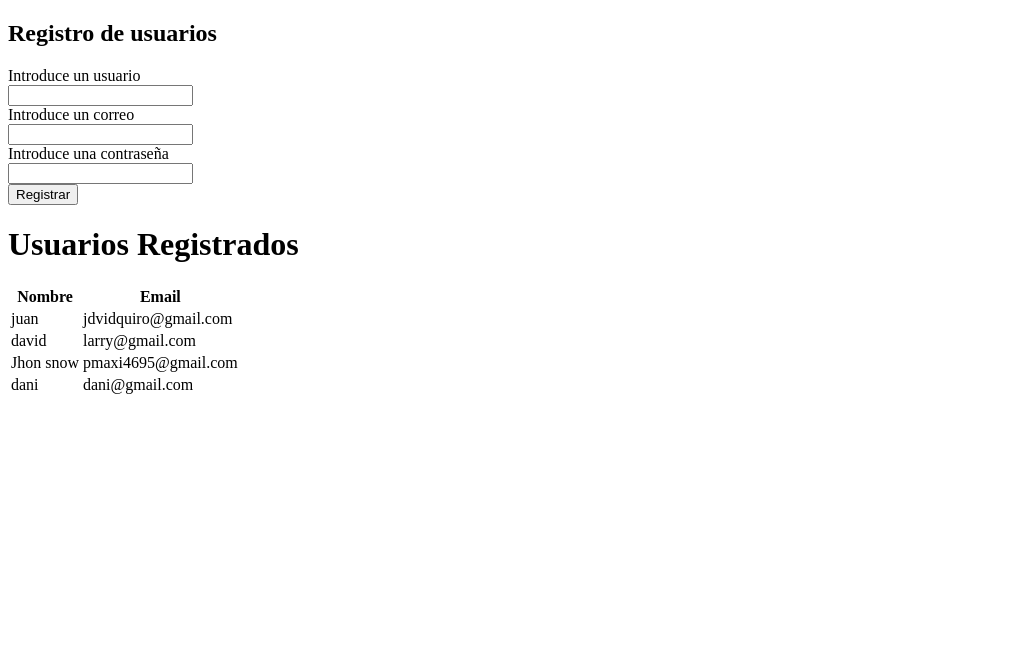
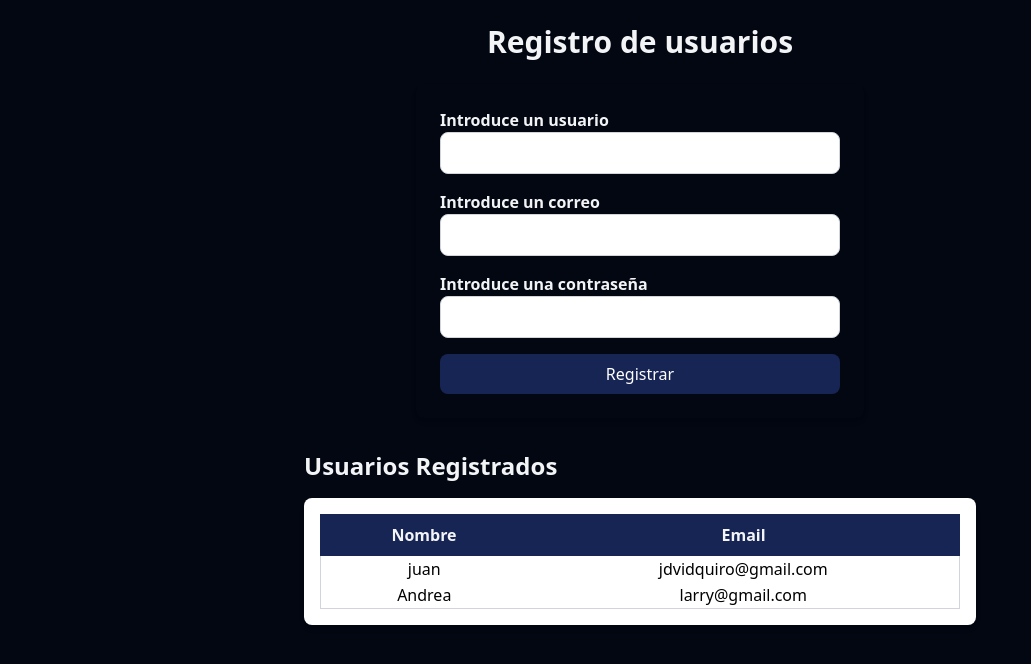
Before and after one commit to 19JuanDavid/Soap-Rest, a PHP site: page /entorno_servidor/ in a window 1280 px wide. Shown: the top 664 px of the page, without its empty margins (0-1031 px from the left). Run offline with PHP 8.4, Linux system fonts and the light colour scheme; some libraries are stand-ins or nearby versions.

Commit message:
finished project

```diff
--- a/REST/apiRest.php
+++ b/REST/apiRest.php
@@ -1,9 +1,4 @@
 <?php
-
-/*NOTA:
-En el formulario de registro de usuarios, una vez se haya registrado un usuario,
-click en aceptar el alert y recargar la página para visualizar el usuario registrado en la tabla de usuarios registrados.
-*/
 
 header("Content-Type: application/json");
 header("Access-Control-Allow-Origin: *");
--- a/index.php
+++ b/index.php
@@ -1,51 +1,52 @@
-<!--NOTA:
-En el formulario de registro de usuarios, una vez se haya registrado un usuario,
-click en aceptar el alert y recargar la página para visualizar el usuario registrado en la tabla de usuarios registrados.
--->
 <!DOCTYPE html>
 <html lang="en">
 <head>
     <meta charset="UTF-8">
     <meta name="viewport" content="width=device-width, initial-scale=1.0">
     <title>SOAP-REST</title>
+    <script src="https://cdn.tailwindcss.com"></script>
 </head>
-<body>
-    <header>
-        <h2>Registro de usuarios</h2>
+<body class="bg-gray-950 flex flex-col items-center p-6">
+
+    <header class="mb-6">
+        <h2 class="text-3xl font-bold text-gray-100">Registro de usuarios</h2>
     </header>
-    <form id="registroFormulario" action="http://localhost/entorno_servidor/Practica_Soap/SOAP/clienteSoap.php" method="post">
+
+    <div class="bg-gray p-6 rounded-lg shadow-md w-full max-w-md">
+        <form id="registroFormulario" action="entorno_servidor/Soap-Rest/main.js" method="post" class="space-y-4">
             <div>
-            <Label>Introduce un usuario</Label>
+                <label class="block text-gray-100 font-semibold">Introduce un usuario</label>
+                <input type="text" name="nombre" id="nombreUsuario" required
+                    class="w-full p-2 border border-gray-300 rounded-lg focus:outline-none focus:ring-2 focus:ring-blue-900">
             </div>
             <div>
-            <input type="text" name="nombre" id="nombreUsuario" required>
+                <label class="block text-gray-100 font-semibold">Introduce un correo</label>
+                <input type="email" name="email" id="email" required
+                    class="w-full p-2 border border-gray-300 rounded-lg focus:outline-none focus:ring-2 focus:ring-blue-900">
             </div>
             <div>
-            <label>Introduce un correo</label>
+                <label class="block text-gray-100 font-semibold">Introduce una contraseña</label>
+                <input type="password" name="contraseña" id="contraseña" required
+                    class="w-full p-2 border border-gray-300 rounded-lg focus:outline-none focus:ring-2 focus:ring-blue-900">
             </div>
-        <div>
-            <input type="email" name="email" id="email" required>
+            <button type="submit" class="w-full bg-blue-950 text-white py-2 rounded-lg hover:bg-blue-900">Registrar</button>
+        </form>
     </div>
-        <div>
-            <label>Introduce una contraseña</label>
-        </div>
-        <div>
-        <input type="password" name="contraseña" id="contraseña" required>
-        </div>
-        <button type="submit">Registrar</button>
-    </form>
 
-    <h1>Usuarios Registrados</h1>
-  <table>
+    <div class="mt-8 w-full max-w-2xl">
+        <h1 class="text-2xl font-bold text-gray-100 mb-4">Usuarios Registrados</h1>
+        <div class="bg-white p-4 rounded-lg shadow-md overflow-x-auto">
+            <table class="w-full border-collapse border border-gray-300">
                 <thead>
-      <tr>
-        <th>Nombre</th>
-        <th>Email</th>
+                    <tr class="bg-blue-950">
+                        <th class="border border-blue-950 text-gray-100 p-2">Nombre</th>
+                        <th class="border border-blue-950 text-gray-100 p-2">Email</th>
                     </tr>
                 </thead>
-    <tbody id="tabla-usuarios">
-    </tbody>
+                <tbody id="tabla-usuarios" class="text-center"></tbody>
             </table>
+        </div>
+    </div>
 
     <script src="main.js"></script>
 </body>
--- a/usuarios.json
+++ b/usuarios.json
@@ -5,18 +5,8 @@
         "contrase\u00f1aUsuario": "$2y$10$d0bRxFhQiVOlqFcLEjGBg.8un8f\/806H38CE7p8wsNPpknqo7cGV6"
     },
     {
-        "nombreUsuario": "david",
+        "nombreUsuario": "Andrea",
         "correoUsuario": "larry@gmail.com",
-        "contrase\u00f1aUsuario": "$2y$10$pnYK3GF\/WSWMNkbxioErgezmTfPjqsMiWx92gFkGb.RnKXCLBoWYO"
-    },
-    {
-        "nombreUsuario": "Jhon snow",
-        "correoUsuario": "pmaxi4695@gmail.com",
-        "contrase\u00f1aUsuario": "$2y$10$RV1jRliWqJmppBoXsBXACO5x9eLFA46V4Lm5pTOBe1XSlGYMJj0GO"
-    },
-    {
-        "nombreUsuario": "dani",
-        "correoUsuario": "dani@gmail.com",
-        "contrase\u00f1aUsuario": "$2y$10$ZYhPjXtyCR8XYMQ0h3qFEeyEVoYoR0L3GzUqZvcyjdW5KngKV0ynK"
+        "contrase\u00f1aUsuario": "$2y$10$LmwU\/eziknHZQMftCFr34Ozihcgqm.1YrKLylKiQnJkc.gI2sMnlW"
     }
 ]
```
Also changed, not shown: POPOS/user.php (deleted, +0 -40 lines), SOAP/clienteSoap.php (deleted, +0 -37 lines), SOAP/servidorSoap.php (+1 -8 lines), main.js (+32 -25 lines). Lines whose indentation alone changed are shown as unchanged.
